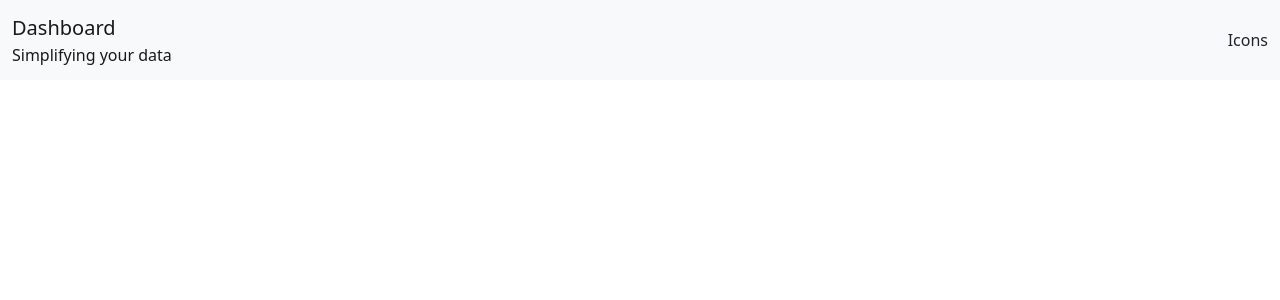
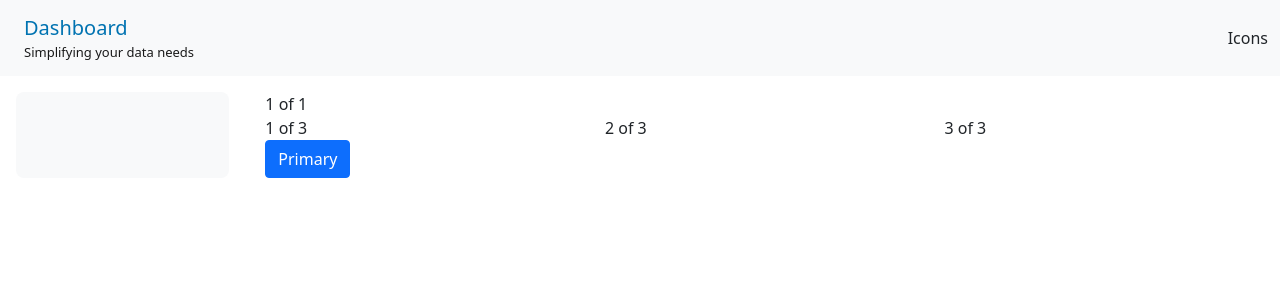
Before and after one commit to abhishekgangwar90/dashboard, a Next.js app: page /dashboard in a window 1280 px wide. Shown: the top 300 px of the page. Built offline with nearby package versions, Linux system fonts and the light colour scheme.

Commit message:
feat: added dashboard

```diff
--- /dev/null
+++ b/atoms/NavbarBrand/NavbarBrand.module.scss
@@ -0,0 +1,10 @@
+@import "../../styles/variables";
+
+.title {
+  font-weight: 500;
+  color: $color-primary;
+}
+
+.subtitle {
+  font-size: $font-xxs;
+}
--- /dev/null
+++ b/atoms/NavbarBrand/index.js
@@ -0,0 +1,13 @@
+import { Container, Row, Col, Navbar } from 'react-bootstrap';
+
+import { appConfig } from '../../config/app.config'
+import styles from './NavbarBrand.module.scss';
+
+function NavBarBrandComponent(){
+  return <Container>
+    <Row><Col className={styles.title}>{appConfig.appTitle}</Col></Row>
+    <Row><Col className={styles.subtitle}>{appConfig.appSubTitle}</Col></Row>
+  </Container>
+}
+
+export default NavBarBrandComponent;
--- a/config/app.config.js
+++ b/config/app.config.js
@@ -1,6 +1,6 @@
-export default appConfig = {
+export const appConfig = {
   appTitle: 'Dashboard',
-  appSubTitle: 'One place solution for all problems',
+  appSubTitle: 'Simplifying your data needs',
   navigation: [
     {
       id: 1,
--- a/molecules/layout/index.js
+++ b/molecules/layout/index.js
@@ -1,24 +1,30 @@
-import {Container, Row, Col, Navbar} from 'react-bootstrap';
+import { Container, Row, Col, Navbar } from 'react-bootstrap';
+
+import NavBarBrand from '../../atoms/NavbarBrand';
+import NavBarActions from '../../atoms/NavbarBrand';
 
 import styles from './layout.module.scss';
 
-
-function NavBarBrandComponent(){
-  return <Container>
-    <Row className={styles.title}>Dashboard</Row>
-    <Row className={styles.subtitle}>Simplifying your data</Row>
-  </Container>
-}
-
 export default function Layout({ children }){
- return <Navbar bg="light">
+ return <>
+    <Navbar bg="light">
       <Container fluid>
         <Navbar.Brand>
-        <NavBarBrandComponent/>
+          <NavBarBrand/>
         </Navbar.Brand>
         <Navbar.Collapse className="justify-content-end">
           Icons
         </Navbar.Collapse>
       </Container>
     </Navbar>
+    <Container fluid className="u-margin-small">
+      <Row>
+        <Col md="2" className={`u-padding-small ${styles.navigation}`}>
+
+        </Col>
+        <Col> {children} </Col>
+      </Row>
+    </Container>
+
+   </>
 }
--- a/molecules/layout/layout.module.scss
+++ b/molecules/layout/layout.module.scss
@@ -1,5 +1,11 @@
 @import "../../styles/variables";
 
-.subtitle {
-  font-size: $font-xs;
+.content {
+  margin-top: $margin-default;
 }
+
+.navigation {
+  border-radius: 0.5rem;
+  --bs-bg-opacity: 1;
+  background-color: rgba(var(--bs-light-rgb), var(--bs-bg-opacity)) !important;
+}
--- /dev/null
+++ b/styles/_utilities.scss
@@ -0,0 +1,11 @@
+.u-margin-small {
+  margin: 1rem;
+}
+
+.u-margin-top-small {
+  margin-top: 1rem;
+}
+
+.u-padding-small {
+  padding: 1rem;
+}
--- a/styles/_variables.scss
+++ b/styles/_variables.scss
@@ -21,7 +21,10 @@ $font-large: calc(20px + 4vmin);
 $font-medium: calc(18px + 3vmin);
 $font-small: calc(15px + 2vmin);
 $font-xs: calc(8px + 1vmin);
+$font-xxs: calc(5px + 1vmin);
 
 //other variables
 $padding-default: 10%;
 $padding-default-phone: 5%;
+
+$margin-default: 1rem;
--- a/styles/main.scss
+++ b/styles/main.scss
@@ -1,5 +1,6 @@
 @import "~bootstrap/scss/bootstrap";
-@import "./variables";
+
+@import "./utilities";
 
 *,
 *::after,
```
Also changed, not shown: atoms/NavbarAction/index.js (added), 1 other file (tests, documents, lock files or other folders). Lines whose indentation alone changed are shown as unchanged.
